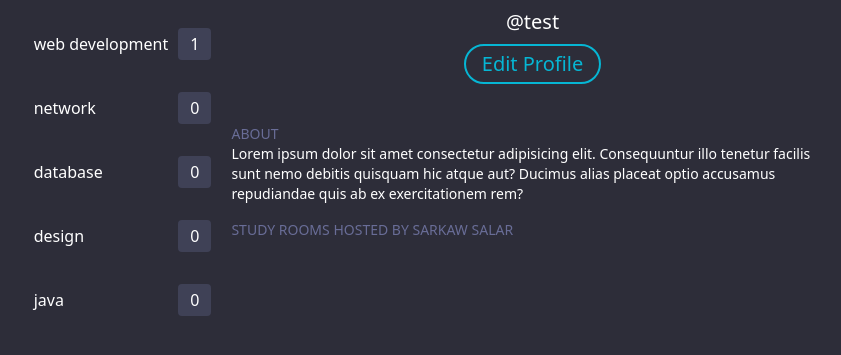
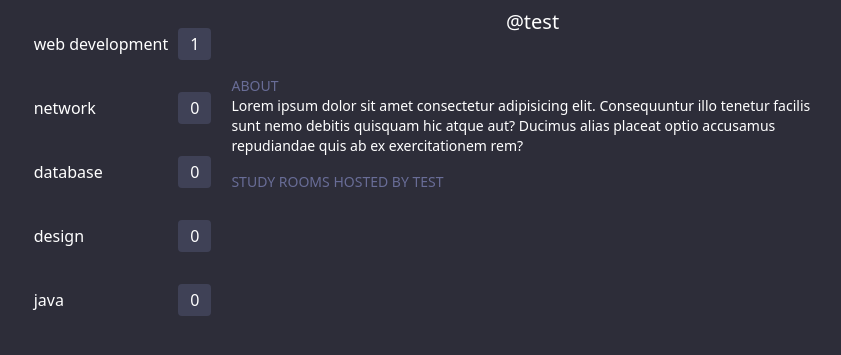
Before and after one commit to MrSarkaw/onlinelearning-django, a Django app: page /profile/4 in a window 1280 px wide. Shown: the part 184-539 px from the top of the page, without its empty margins (73-914 px from the left). Run offline with Django 4.2, Linux system fonts and the light colour scheme; data comes from the database, SQL or seed files in the repository; tables that the repository leaves empty hold one stand-in row (values such as "Sample post"); some libraries are stand-ins or nearby versions.

Commit message:
edit profile

```diff
--- a/base/templates/base/profile.html
+++ b/base/templates/base/profile.html
@@ -10,15 +10,16 @@
             <img style="background-image:url('https://st.depositphotos.com/1371851/1256/i/600/depositphotos_12560182-stock-photo-handsome-man-with-eyeglasses.jpg')" class="w-20 h-20 mx-auto coverImg rounded-full" alt="">
             <p class="text-2xl mt-2">{{ user.fullname }}</p>
             <p class=" mt-2">@{{ user.username }}</p>
-
-            <button class="px-4 border-2 border-cyan-500 text-cyan-500 rounded-full py-1 mt-2">Edit Profile</button>
+            {% if user.id == request.user.id %}
+                <button class="px-4 border-2 border-cyan-500 text-cyan-500 rounded-full py-1 mt-2">Edit Profile</button>
+            {% endif %}
         </div>
         <div class="mt-10">
             <p class="text-sm mainColorText uppercase">ABOUT</p>
             <p class="text-white text-sm">Lorem ipsum dolor sit amet consectetur adipisicing elit. Consequuntur illo tenetur facilis sunt nemo debitis quisquam hic atque aut? Ducimus alias placeat optio accusamus repudiandae quis ab ex exercitationem rem?</p>
         </div>
         <div class="mt-4">
-            <p class="text-sm mainColorText uppercase">STUDY ROOMS HOSTED BY Sarkaw salar</p>
+            <p class="text-sm mainColorText uppercase">STUDY ROOMS HOSTED BY {{ user }}</p>
         </div>
          {% include 'base/components/room.html' %}
      </div>
```
